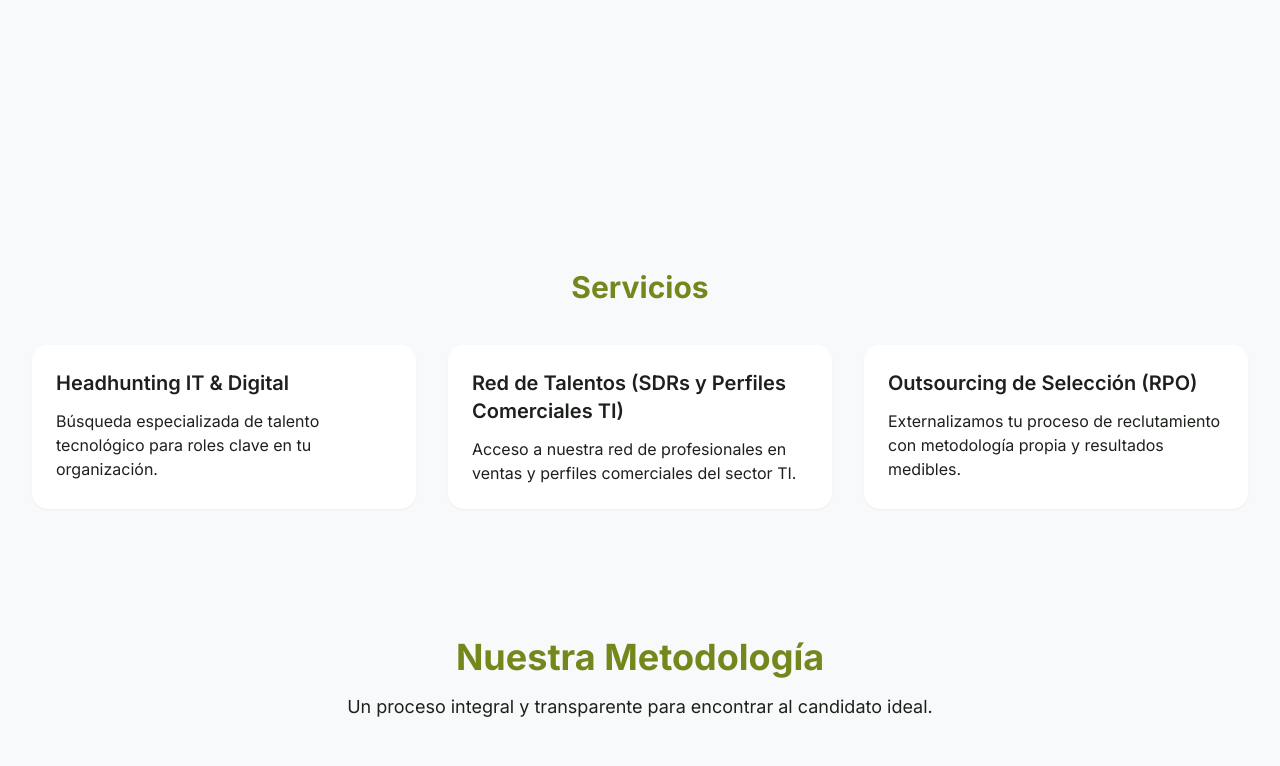
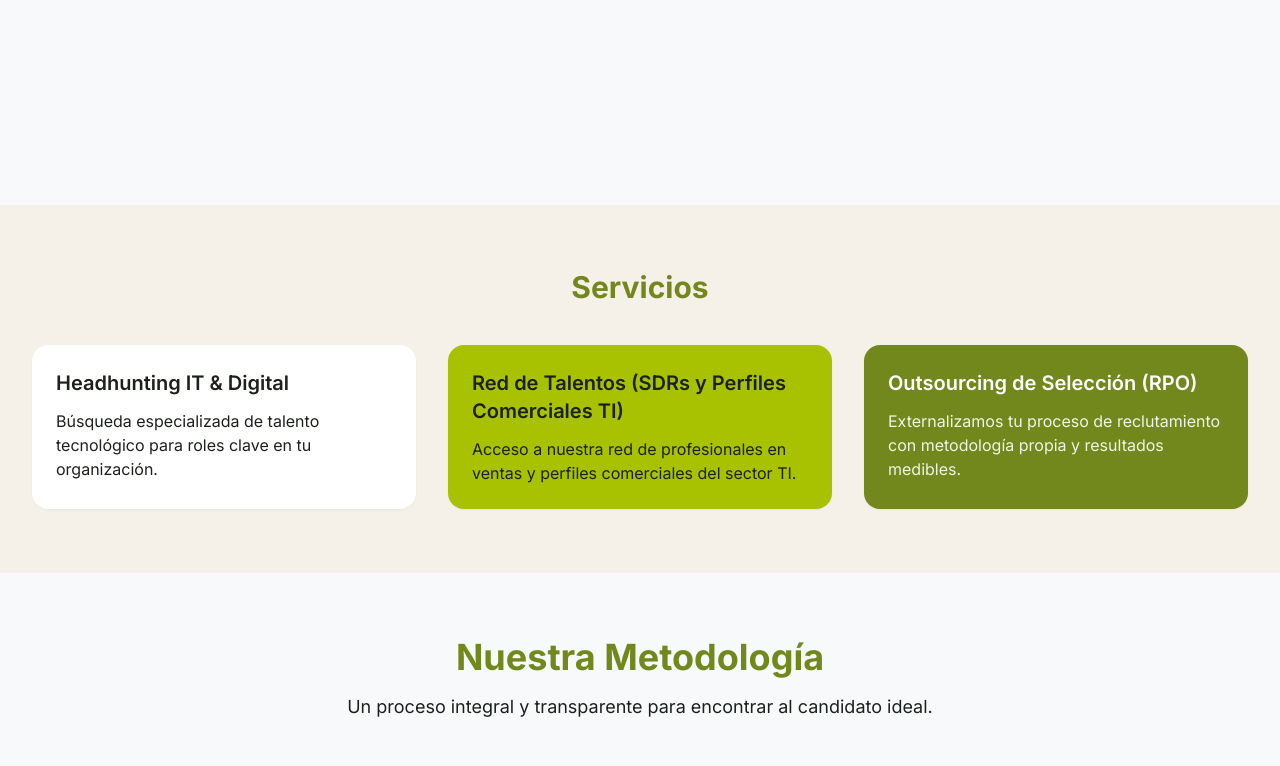
Before and after one commit to andreaendigital/mindcodeweb, a website: page index.html in a window 1280 px wide. Shown: the part 595-1361 px from the top of the page. Drawn offline with nearby package versions, Linux system fonts and the light colour scheme.

Commit message:
Cambio de fondo en sección servicios

```diff
--- a/index.html
+++ b/index.html
@@ -106,24 +106,24 @@
       </div>
     </section>
 
-    <section id="servicios">
+    <section id="servicios" class="bg-[#f5f0e8]">
       <div class="max-w-7xl mx-auto px-4 sm:px-6 lg:px-8 py-16">
         <h2 class="text-3xl font-bold text-[#72881c] mb-10 text-center">Servicios</h2>
         <div class="grid grid-cols-1 md:grid-cols-2 lg:grid-cols-3 gap-8">
-          <!-- Card 1: Headhunting IT & Digital -->
+          <!-- Card 1: Headhunting IT & Digital (blanca) -->
           <div class="reveal bg-white rounded-2xl shadow-sm hover:shadow-md transition-shadow duration-300 p-6">
             <h3 class="text-xl font-semibold text-[#1d211c] mb-3">Headhunting IT &amp; Digital</h3>
             <p class="text-[#1d211c] text-base">Búsqueda especializada de talento tecnológico para roles clave en tu organización.</p>
           </div>
-          <!-- Card 2: Red de Talentos -->
-          <div class="reveal bg-white rounded-2xl shadow-sm hover:shadow-md transition-shadow duration-300 p-6">
+          <!-- Card 2: Red de Talentos (verde lima) -->
+          <div class="reveal bg-[#a8c202] rounded-2xl shadow-sm hover:shadow-md transition-shadow duration-300 p-6">
             <h3 class="text-xl font-semibold text-[#1d211c] mb-3">Red de Talentos (SDRs y Perfiles Comerciales TI)</h3>
             <p class="text-[#1d211c] text-base">Acceso a nuestra red de profesionales en ventas y perfiles comerciales del sector TI.</p>
           </div>
-          <!-- Card 3: Outsourcing de Selección (RPO) -->
-          <div class="reveal bg-white rounded-2xl shadow-sm hover:shadow-md transition-shadow duration-300 p-6">
-            <h3 class="text-xl font-semibold text-[#1d211c] mb-3">Outsourcing de Selección (RPO)</h3>
-            <p class="text-[#1d211c] text-base">Externalizamos tu proceso de reclutamiento con metodología propia y resultados medibles.</p>
+          <!-- Card 3: Outsourcing de Selección (verde oliva) -->
+          <div class="reveal bg-[#72881c] rounded-2xl shadow-sm hover:shadow-md transition-shadow duration-300 p-6">
+            <h3 class="text-xl font-semibold text-white mb-3">Outsourcing de Selección (RPO)</h3>
+            <p class="text-white/90 text-base">Externalizamos tu proceso de reclutamiento con metodología propia y resultados medibles.</p>
           </div>
         </div>
       </div>
```
